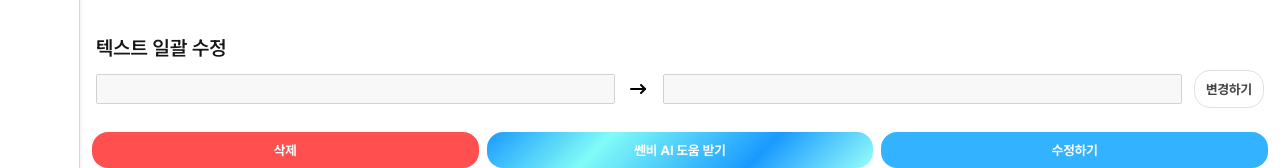
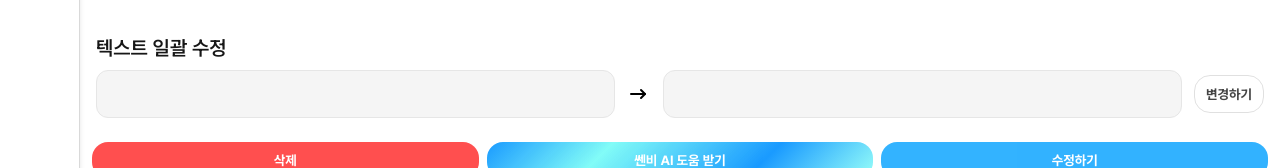
Before and after one commit to yulmam/ssenbi, a Next.js app: page /customized/1 in a window 1280 px wide. Shown: the part 554-722 px from the top of the page. Built offline with nearby package versions, Linux system fonts and the light colour scheme; no server answers.

Commit message:
style: batchTextEditor 스타일 조정

```diff
--- a/src/app/components/common/input/BatchTextEditor.css
+++ b/src/app/components/common/input/BatchTextEditor.css
@@ -24,4 +24,14 @@
 .text-input {
   flex-grow: 1;
   min-width: 0;
+  padding: 10px;
+  outline: none;
+  border-radius: 12px;
+  border: 1px solid var(--gray-200);
+  background-color: var(--gray-100);
 }
+
+.text-input:focus {
+  border: 1px solid var(--blue-200);
+  background-color: var(--blue-100);
+}
```
